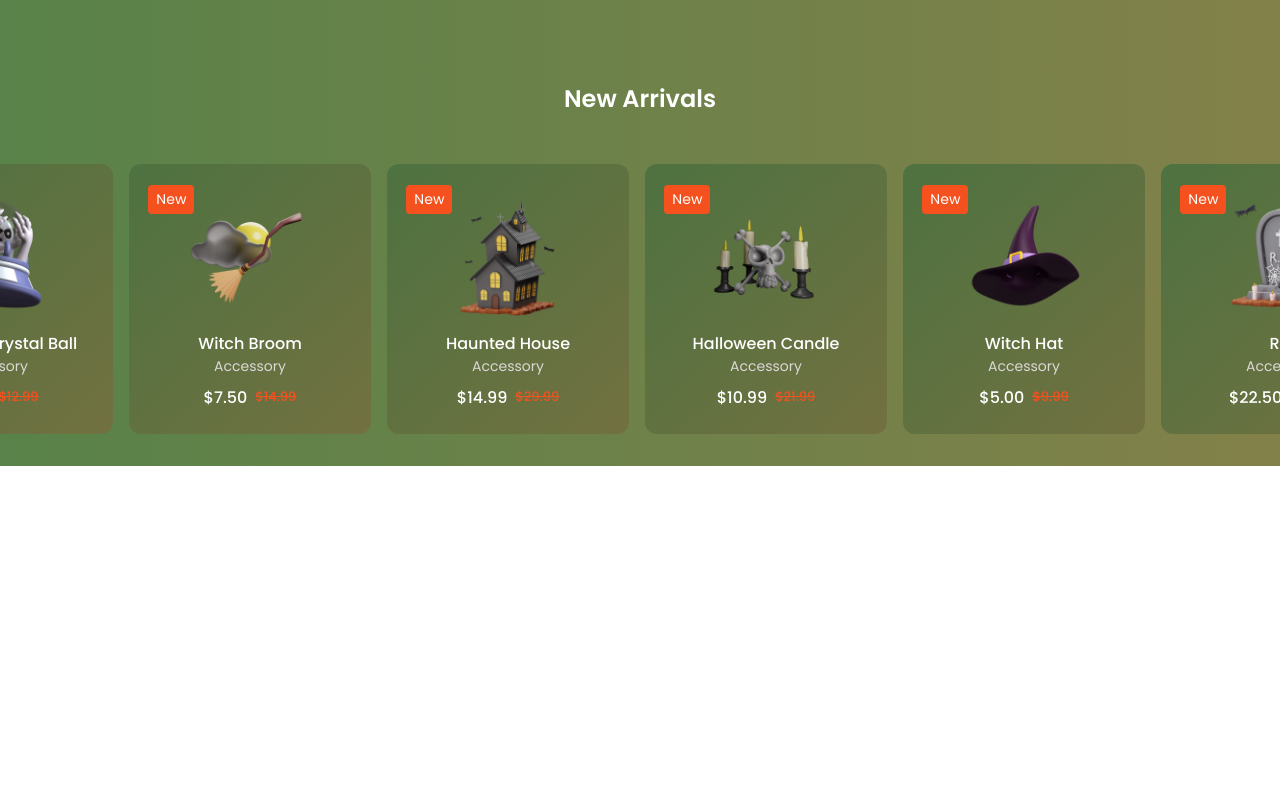
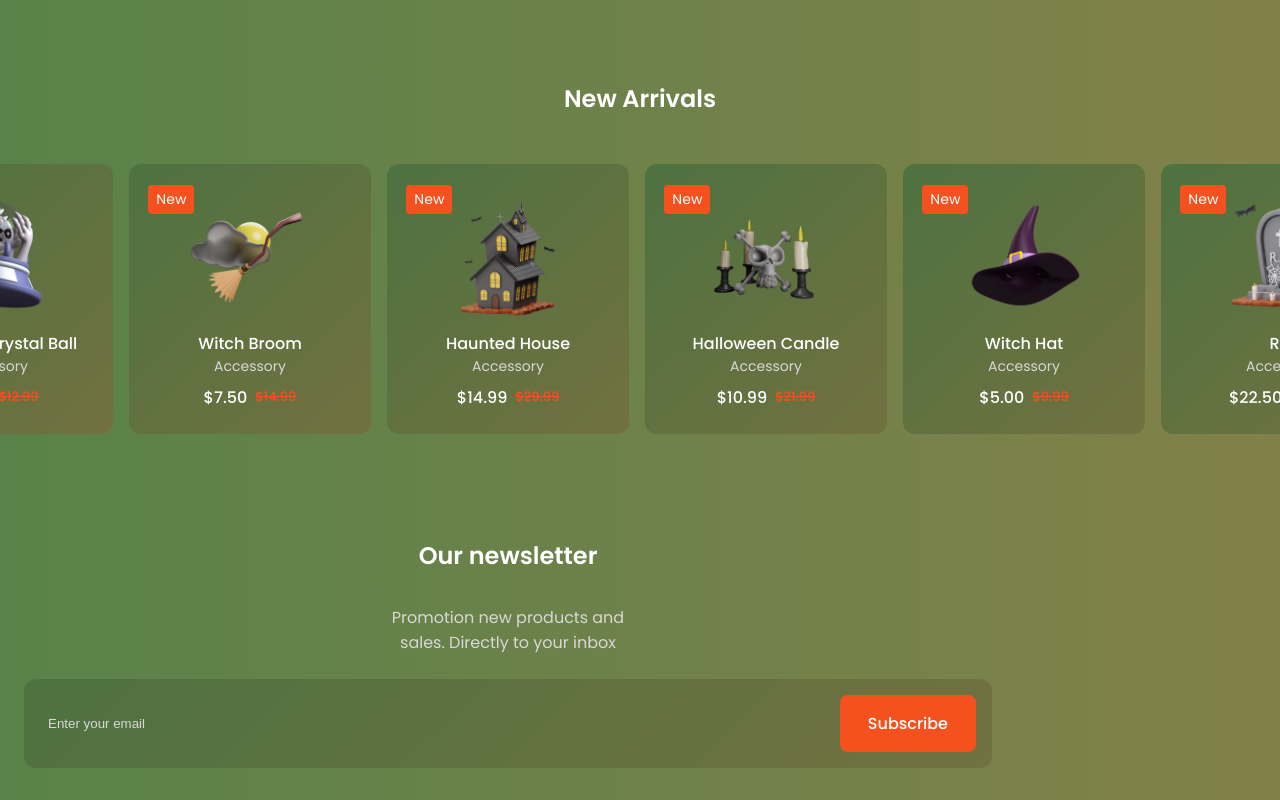
Before and after one commit to kibo13/responsive-halloween-website, a Vue app: page / in a window 1280 px wide. Shown: the part 3486-4286 px from the top of the page. Before the commit the page ends 3952 px from the top, so only its background shows below. Built offline with nearby package versions, Linux system fonts and the light colour scheme; some icons are missing.

Commit message:
feat: add newsletter block

```diff
--- a/src/App.vue
+++ b/src/App.vue
@@ -11,6 +11,7 @@
             <Trick />
             <Discount />
             <NewArrivals />
+            <Newsletter />
         </main>
     </div>
 </template>
@@ -24,6 +25,7 @@ import About from '@/blocks/About'
 import Trick from '@/blocks/Trick'
 import Discount from '@/blocks/Discount'
 import NewArrivals from '@/blocks/NewArrivals'
+import Newsletter from '@/blocks/Newsletter'
 
 export default {
     name: 'App',
@@ -36,6 +38,7 @@ export default {
         Trick,
         Discount,
         NewArrivals,
+        Newsletter,
     },
 
     data() {
--- /dev/null
+++ b/src/assets/styles/blocks/_newsletter.sass
@@ -0,0 +1,23 @@
+.newsletter
+
+    &__description
+        margin: 0 auto
+        margin-bottom: var(--mb-1-5)
+        max-width: 280px
+        text-align: center
+
+    &__form
+        padding: 1rem
+        display: flex
+        justify-content: space-between
+        background: var(--container-color)
+        border-radius: .75rem
+
+    &__input
+        padding: 0 .5rem
+        width: 70%
+        color: var(--title-color)
+        background: none
+
+        &::placeholder
+            color: var(--text-color)
--- a/src/assets/styles/main.sass
+++ b/src/assets/styles/main.sass
@@ -19,3 +19,4 @@
 @import '@/assets/styles/blocks/trick'
 @import '@/assets/styles/blocks/discount'
 @import '@/assets/styles/blocks/new-arrivals'
+@import '@/assets/styles/blocks/newsletter'
--- /dev/null
+++ b/src/blocks/Newsletter.vue
@@ -0,0 +1,18 @@
+<template>
+    <section class="section newsletter">
+        <div class="newsletter__container container">
+            <h2 class="section__title">Our newsletter</h2>
+            <p class="newsletter__description">Promotion new products and sales. Directly to your inbox</p>
+            <form class="newsletter__form">
+                <input class="newsletter__input" type="email" required placeholder="Enter your email" />
+                <button class="button">Subscribe</button>
+            </form>
+        </div>
+    </section>
+</template>
+
+<script>
+export default {
+    name: 'Newsletter',
+}
+</script>
```
